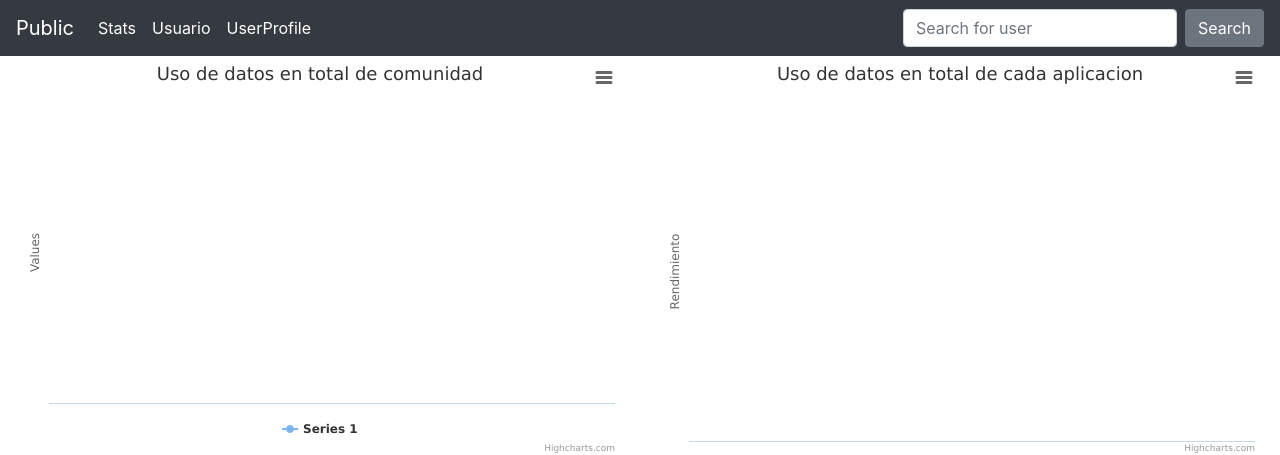
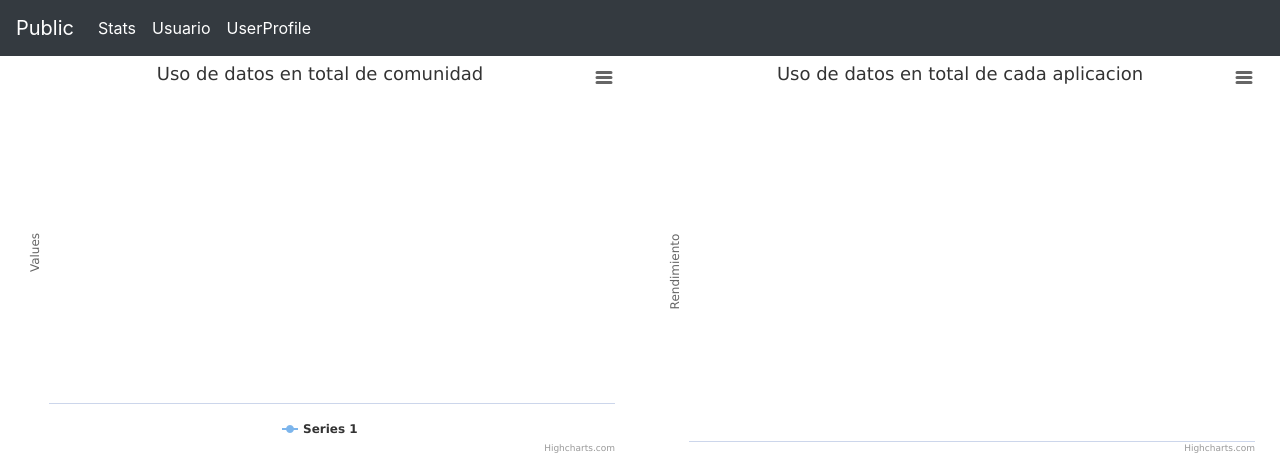
Before and after one commit to uw-ictd/commgestion-web, a Django app: page /stats/ in a window 1280 px wide. Shown: the top 455 px of the page. Run offline with Django 3.2, Linux system fonts and the light colour scheme; data that the repository does not hold is empty; some libraries are stand-ins or nearby versions.

Commit message:
Fixes #26 Removes the search bar from the navbar
Signed-off-by: Sudheesh Singanamalla <sudheesh@cs.washington.edu>

```diff
--- a/static/js/data/userConsumption.js
+++ b/static/js/data/userConsumption.js
@@ -1,4 +1,3 @@
-console.log("hello");
 Highcharts.chart('user-data', {
 
     title: {
--- a/templates/navbar.html
+++ b/templates/navbar.html
@@ -17,9 +17,5 @@
                 <a class="nav-link" href="{% url 'profile' %}">UserProfile</a>
             </li>
         </ul>
-        <form class="form-inline my-2 my-lg-0">
-            <input class="form-control mr-sm-2" type="text" placeholder="Search for user" aria-label="Search">
-            <button class="btn btn-secondary my-2 my-sm-0" type="submit">Search</button>
-        </form>
     </div>
 </nav>
--- a/templates/public_info.html
+++ b/templates/public_info.html
@@ -1,6 +1,6 @@
 {% load static %}
 
-{% block main %} this is the public access page with gauge
+{% block main %}
     {% include "graphViews/publicLayout.html" %}
     <script>
         var dataFromServer = {{data | safe}};
```
